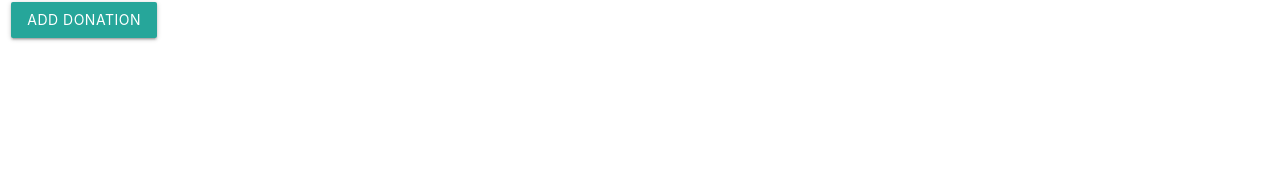
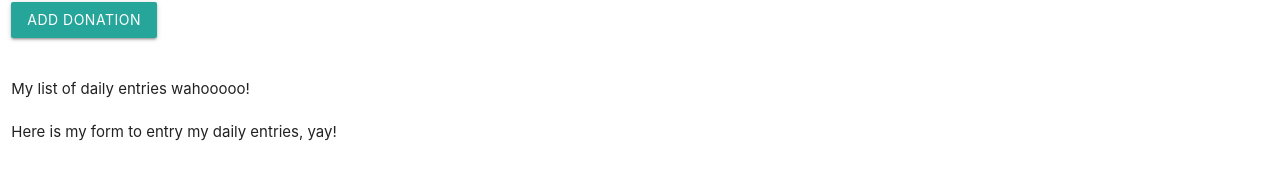
Before and after one commit to nikkiricks/antiracism-mern, a React (Create React App) app in the folder frontend/: page / in a window 1280 px wide. Shown: the part 493-672 px from the top of the page. Built offline with nearby package versions, Linux system fonts and the light colour scheme; no server answers.

Commit message:
created frontend components framework for daily entries

```diff
--- a/frontend/src/Components/App.js
+++ b/frontend/src/Components/App.js
@@ -3,6 +3,8 @@ import axios from 'axios'
 import './App.css';
 import DonationList from './Donation/DonationList'
 import DonationForm from './Donation/DonationForm'
+import EntryList from './Entry/EntryList'
+import EntryForm from './Entry/EntryForm'
 
 class App extends React.Component {
   constructor(props) {
@@ -16,9 +18,9 @@ class App extends React.Component {
   }
 
   componentDidMount() {
-    const url = 'http://localhost:4000/donations'
+    const urlDonations = 'http://localhost:4000/donations'
 
-    axios.get(url, { crossdomain: true })
+    axios.get(urlDonations, { crossdomain: true })
       .then((Response) => {
         this.setState({
           donations: Response.data
@@ -52,6 +54,12 @@ class App extends React.Component {
         <div className="row">
           <div className="col s10"><DonationForm /></div>
         </div>
+        <div className="row">
+          <div className="col s10"><EntryList /></div>
+        </div>
+        <div className="row">
+          <div className="col s10"><EntryForm /></div>
+        </div>
       </div>
     );
   }
--- /dev/null
+++ b/frontend/src/Components/Entry/EntryForm.js
@@ -0,0 +1,15 @@
+import React from 'react';
+
+class DonationForm extends React.Component {
+  constructor(props) {
+    super(props);
+    this.state = {  }
+  }
+  render() {
+    return ( <div>
+      Here is my form to entry my daily entries, yay!
+    </div> );
+  }
+}
+
+export default DonationForm;
--- /dev/null
+++ b/frontend/src/Components/Entry/EntryList.js
@@ -0,0 +1,9 @@
+import React from 'react';
+
+const EntryList = () => {
+  return ( <div>
+    My list of daily entries wahooooo!
+  </div> );
+}
+
+export default EntryList;
```
